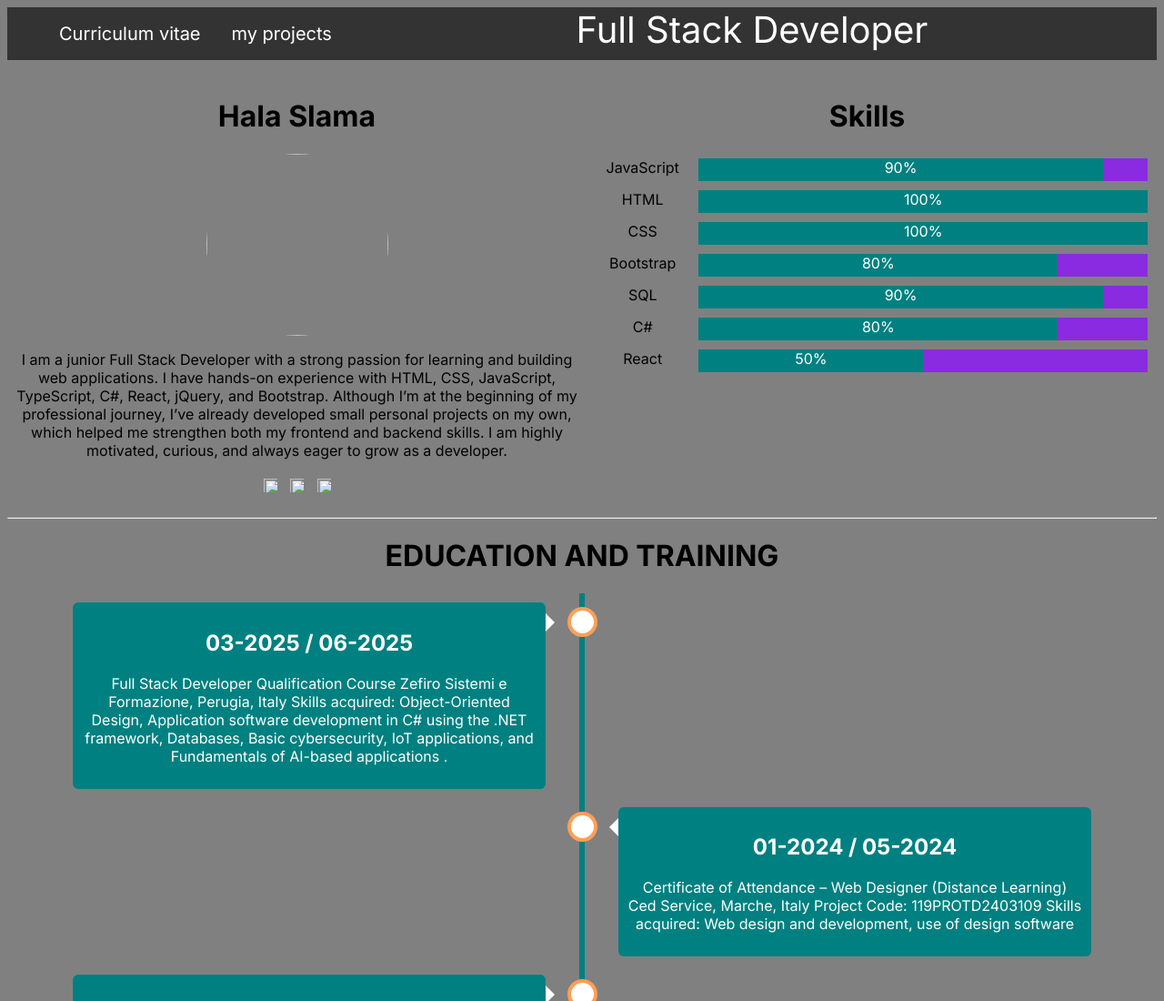
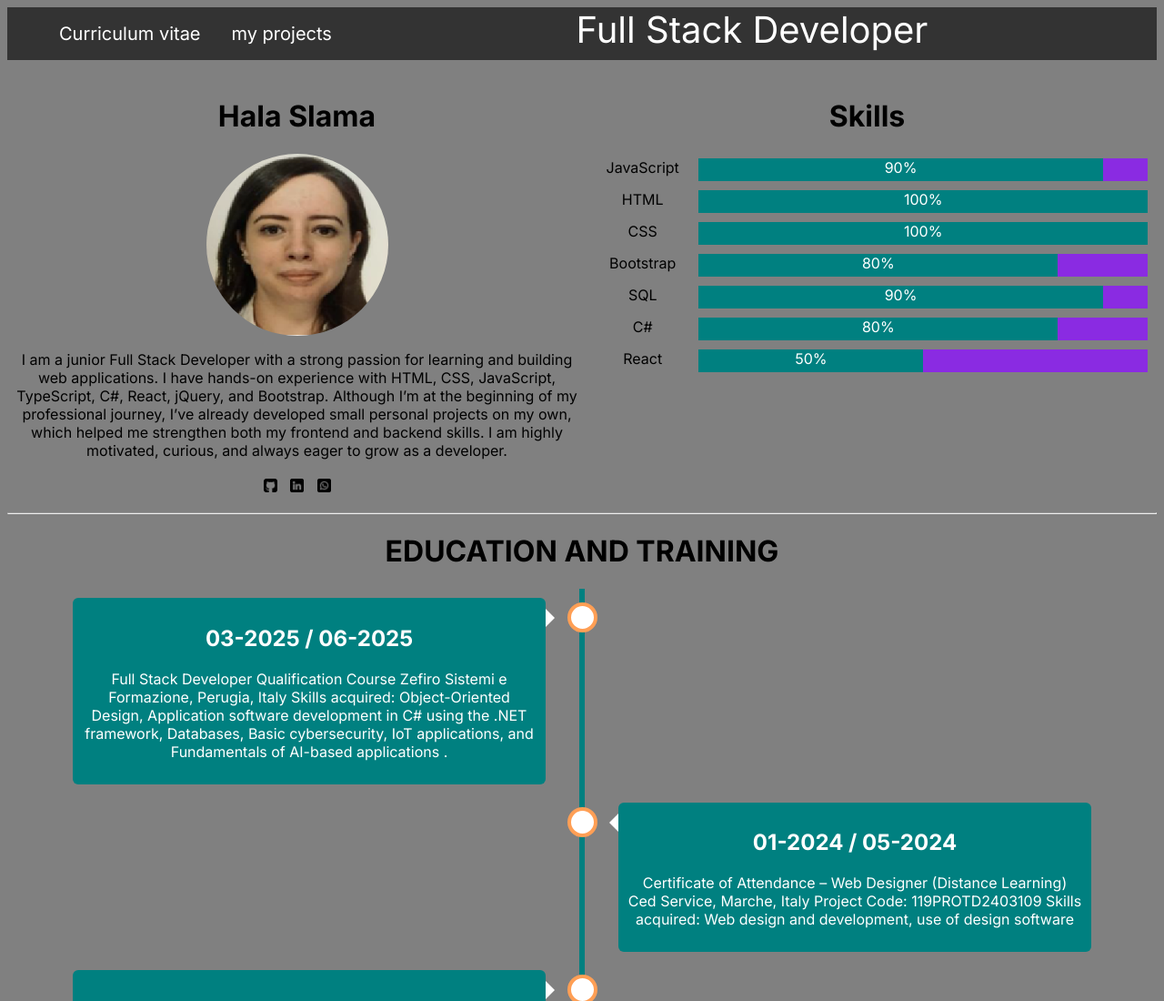
Before and after one commit to halaslama/cvin, a plain HTML site: page index.html in a window 1280 px wide. Shown: the top 1100 px of the page at 91% size. Drawn offline with Linux system fonts and the light colour scheme.

Commit message:
Update index.html

```diff
--- a/index.html
+++ b/index.html
@@ -16,12 +16,12 @@
     <div id="row1" class="row">
         <div class="column">
             <h1>Hala Slama</h1>
-            <img src="images/profile.png" class="profile" />
+            <img src="profile.png" class="profile" />
             <p>I am a junior Full Stack Developer with a strong passion for learning and building web applications. I have hands-on experience with HTML, CSS, JavaScript, TypeScript, C#, React, jQuery, and Bootstrap. Although I’m at the beginning of my professional journey, I’ve already developed small personal projects on my own, which helped me strengthen both my frontend and backend skills. I am highly motivated, curious, and always eager to grow as a developer.</p>
             <div>
-                <a target="_blank" href="https://github.com/"><img src="images/github-sign.png" class="social"/></a>
-                <a target="_blank" href="https://www.linkedin.com/feed/"><img src="images/linkedin.png" class="social"/></a>
-                <a target="_blank" href="https://web.whatsapp.com/"><img src="images/whatsapp.png" class="social"/></a>
+                <a target="_blank" href="https://github.com/"><img src="github-sign.png" class="social"/></a>
+                <a target="_blank" href="https://www.linkedin.com/feed/"><img src="linkedin.png" class="social"/></a>
+                <a target="_blank" href="https://web.whatsapp.com/"><img src="whatsapp.png" class="social"/></a>
             </div>
         </div>
         <div class="column">
```
